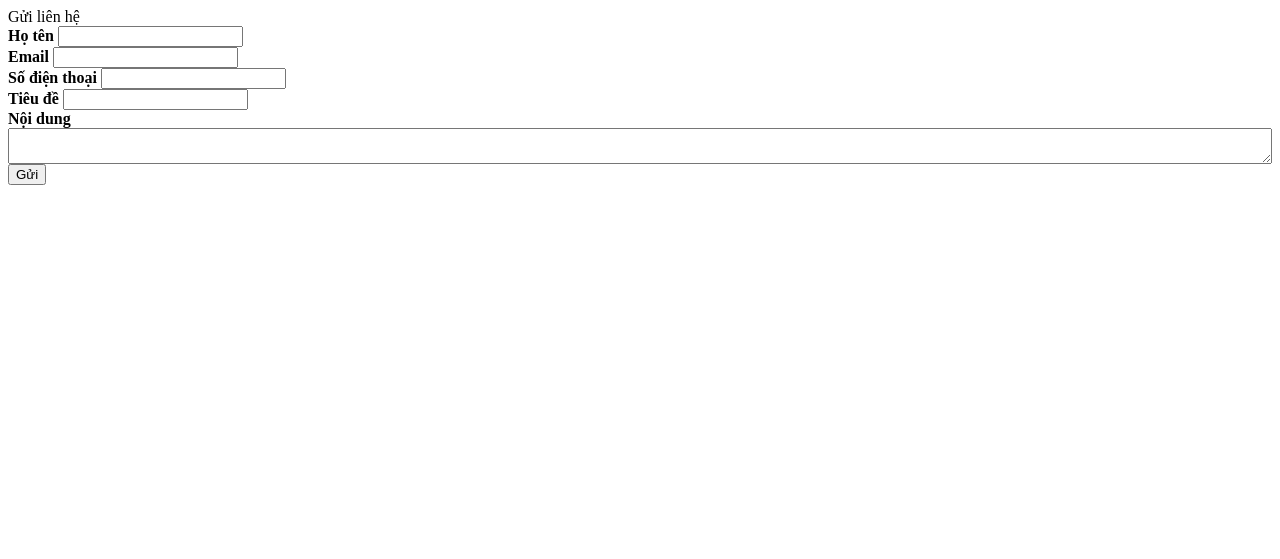
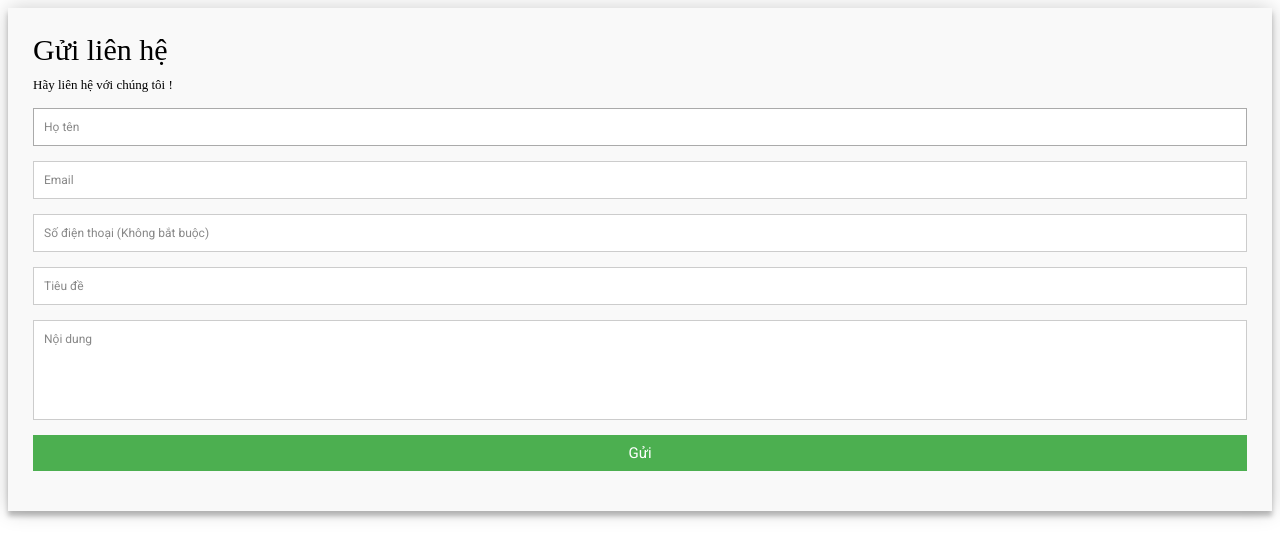
Before and after one commit to bacha277/BanHang, a PHP site: page /includes/contact.php in a window 1280 px wide. Shown: the top 559 px of the page. Run offline with PHP 8.4, Linux system fonts and the light colour scheme; some libraries are stand-ins or nearby versions.

Commit message:
Fixed: css for contact page

```diff
--- /dev/null
+++ b/css/contact.css
@@ -0,0 +1,143 @@
+@import url(https://fonts.googleapis.com/css?family=Roboto:400,300,600,400italic);
+#ct * {
+  margin: 0;
+  padding: 0;
+  box-sizing: border-box;
+  -webkit-box-sizing: border-box;
+  -moz-box-sizing: border-box;
+  -webkit-font-smoothing: antialiased;
+  -moz-font-smoothing: antialiased;
+  -o-font-smoothing: antialiased;
+  font-smoothing: antialiased;
+  text-rendering: optimizeLegibility;
+}
+
+#ct body {
+  font-family: "Roboto", Helvetica, Arial, sans-serif;
+  font-weight: 100;
+  font-size: 12px;
+  line-height: 30px;
+  color: #777;
+  background: #4CAF50;
+}
+
+#ct .container {
+  max-width: 400px;
+  width: 100%;
+  margin: 0 auto;
+  position: relative;
+}
+
+#ct #contact input[type="text"],
+#ct #contact input[type="email"],
+#ct #contact input[type="tel"],
+#ct #contact input[type="url"],
+#ct #contact textarea,
+#ct #contact button[type="submit"] {
+  font: 400 12px/16px "Roboto", Helvetica, Arial, sans-serif;
+}
+
+#ct #contact {
+  background: #F9F9F9;
+  padding: 25px;
+  box-shadow: 0 0 20px 0 rgba(0, 0, 0, 0.2), 0 5px 5px 0 rgba(0, 0, 0, 0.24);
+}
+
+#ct #contact h3 {
+  display: block;
+  font-size: 30px;
+  font-weight: 300;
+  margin-bottom: 10px;
+}
+
+#ct #contact h4 {
+  margin: 5px 0 15px;
+  display: block;
+  font-size: 13px;
+  font-weight: 400;
+}
+
+#ct fieldset {
+  border: medium none !important;
+  margin: 0 0 10px;
+  min-width: 100%;
+  padding: 0;
+  width: 100%;
+}
+
+#ct #contact input[type="text"],
+#ct #contact input[type="email"],
+#ct #contact input[type="tel"],
+#ct #contact input[type="url"],
+#ct #contact textarea {
+  width: 100%;
+  border: 1px solid #ccc;
+  background: #FFF;
+  margin: 0 0 5px;
+  padding: 10px;
+}
+
+#ct #contact input[type="text"]:hover,
+#ct #contact input[type="email"]:hover,
+#ct #contact input[type="tel"]:hover,
+#ct #contact input[type="url"]:hover,
+#ct #contact textarea:hover {
+  -webkit-transition: border-color 0.3s ease-in-out;
+  -moz-transition: border-color 0.3s ease-in-out;
+  transition: border-color 0.3s ease-in-out;
+  border: 1px solid #aaa;
+}
+
+#ct #contact textarea {
+  height: 100px;
+  max-width: 100%;
+  resize: none;
+}
+
+#ct #contact button[type="submit"] {
+  cursor: pointer;
+  width: 100%;
+  border: none;
+  background: #4CAF50;
+  color: #FFF;
+  margin: 0 0 5px;
+  padding: 10px;
+  font-size: 15px;
+}
+
+#ct #contact button[type="submit"]:hover {
+  background: #43A047;
+  -webkit-transition: background 0.3s ease-in-out;
+  -moz-transition: background 0.3s ease-in-out;
+  transition: background-color 0.3s ease-in-out;
+}
+
+#ct #contact button[type="submit"]:active {
+  box-shadow: inset 0 1px 3px rgba(0, 0, 0, 0.5);
+}
+
+#ct .copyright {
+  text-align: center;
+}
+
+#ct #contact input:focus,
+#ct #contact textarea:focus {
+  outline: 0;
+  border: 1px solid #aaa;
+}
+
+#ct ::-webkit-input-placeholder {
+  color: #888;
+}
+
+#ct :-moz-placeholder {
+  color: #888;
+}
+
+#ct ::-moz-placeholder {
+  color: #888;
+}
+
+#ct :-ms-input-placeholder {
+  color: #888;
+}
--- a/includes/contact.php
+++ b/includes/contact.php
@@ -1,3 +1,4 @@
+<link rel="stylesheet" type="text/css"  href="css/contact.css">
 <?php
 if ($_SERVER['REQUEST_METHOD'] == 'POST') {
     $name = $_POST['txtName'];
@@ -16,46 +17,40 @@ if ($_SERVER['REQUEST_METHOD'] == 'POST') {
 }
 ?>
 <div class="center_content">
-    <div class="center_title_bar">Gửi liên hệ</div>
-    <form action="" method="post">
-        <div class="prod_box_big">
-            <div class="center_prod_box_big">
-                <div class="contact_form">
-                    <div class="form_row">
-                        <label class="contact"><strong>Họ tên</strong></label>
-                        <input type="text" class="contact_input" name="txtName" value="<?php
+    <div class="container" id="ct">
+        <form id="contact" action="" method="post">
+            <h3>Gửi liên hệ</h3>
+            <h4>Hãy liên hệ với chúng tôi !</h4>
+            <fieldset>
+                <input placeholder="Họ tên" type="text" tabindex="1" required autofocus name="txtName" value="<?php
                                                                                         if (isset($ho_ten)) {
                                                                                             echo $ho_ten;
                                                                                         }
-                                                                                       ?>"/>
-                    </div>
-                    <div class="form_row">
-                        <label class="contact"><strong>Email</strong></label>
-                        <input type="text" class="contact_input" name="txtEmail" value="<?php
+                                                                                       ?>">
+            </fieldset>
+            <fieldset>
+                <input placeholder="Email" type="email" tabindex="2" required name="txtEmail" value="<?php
                                                                                         if (isset($email)) {
                                                                                             echo $email;
                                                                                         }
-                                                                                       ?>"/>
-                    </div>
-                    <div class="form_row">
-                        <label class="contact"><strong>Số điện thoại</strong></label>
-                        <input type="text" class="contact_input" name="txtPhone" value="<?php
+                                                                                       ?>">
+            </fieldset>
+            <fieldset>
+                <input placeholder="Số điện thoại (Không bắt buộc)" type="tel" tabindex="3" name="txtPhone" value="<?php
                                                                                         if (isset($sdt)) {
                                                                                             echo $sdt;
                                                                                         }
-                                                                                       ?>"/>
-                    </div>
-                    <div class="form_row">
-                        <label class="contact"><strong>Tiêu đề</strong></label>
-                        <input type="text" class="contact_input" name="txtTitle"/>
-                    </div>
-                    <div class="form_row">
-                        <label class="contact"><strong>Nội dung</strong></label>
-                        <textarea class="contact_textarea" style="width: 100%" name="areaContent"></textarea>
-                    </div>
-                    <div class="form_row"><input type="submit" value="Gửi"/></div>
-                </div>
-            </div>
-        </div>
-    </form>
+                                                                                       ?>">
+            </fieldset>
+            <fieldset>
+                <input placeholder="Tiêu đề" type="text" tabindex="4" required name="txtTitle">
+            </fieldset>
+            <fieldset>
+                <textarea placeholder="Nội dung" tabindex="5" required name="areaContent"></textarea>
+            </fieldset>
+            <fieldset>
+                <button name="submit" value="Gửi" type="submit" id="contact-submit" data-submit="...Đang gửi">Gửi</button>
+            </fieldset>
+        </form>
+    </div>
 </div>
```
Also changed, not shown: nbproject/private/private.xml (+6 -2 lines).
